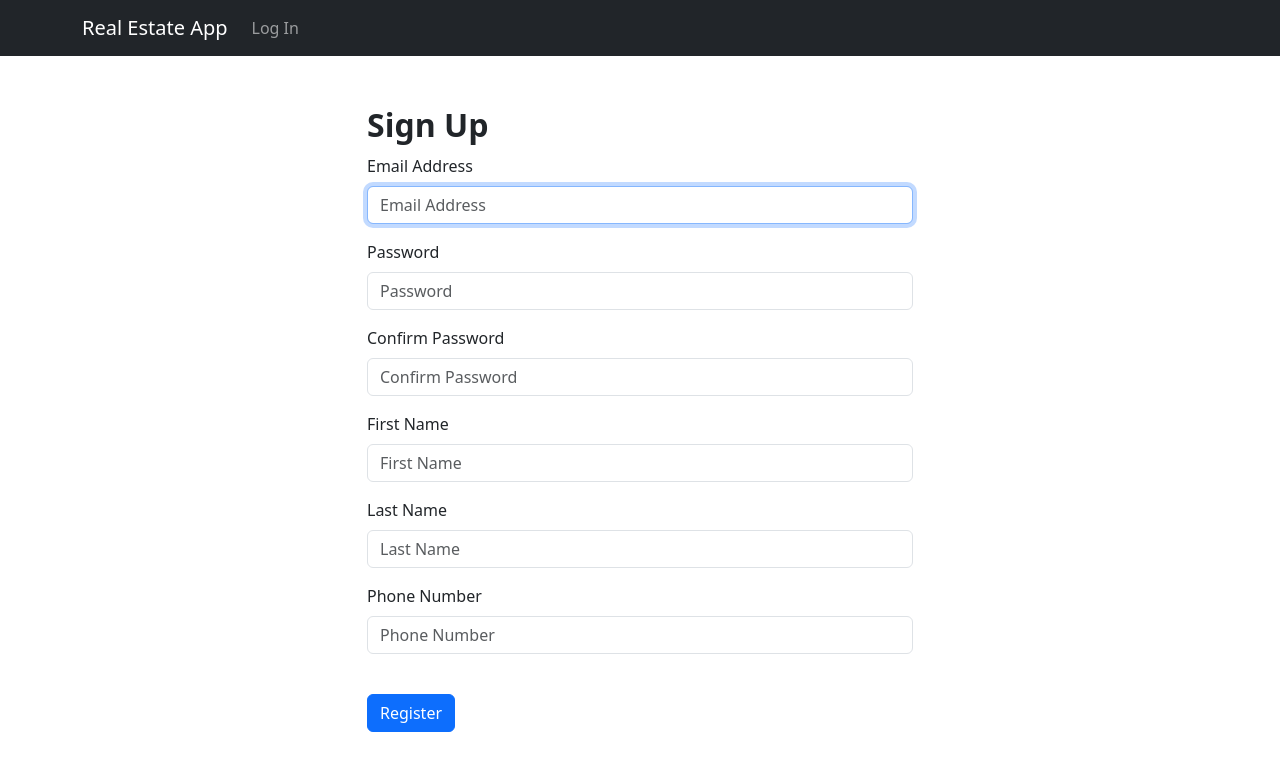
After one commit to DataRohit/Django-RealEstate, a Django app: template realestate/templates/registration/signup.html in a window 1280 px wide. The commit adds this page. Shown: the top 771 px of the page. Run offline with Django 4.2, Linux system fonts and the light colour scheme; the template is opened without the code that fills it: values that come from a table or form of the project are taken from there, others are empty; some libraries are stand-ins or nearby versions.

Commit message:
Added SignUp View and Template

```diff
--- a/realestate/apps/pending/forms.py
+++ b/realestate/apps/pending/forms.py
@@ -46,18 +46,47 @@ class InviteHomebuyerForm(forms.Form):
 
 
 class SignupForm(forms.ModelForm):
+    username = forms.EmailField(
+        label="Email Address",
+        widget=forms.TextInput(
+            attrs={"autofocus": True, "placeholder": "Email Address", "type": "email"}
+        ),
+    )
     registration_token = forms.CharField(
         min_length=64, max_length=64, widget=forms.HiddenInput
     )
+    password = forms.CharField(
+        label="Password",
+        strip=False,
+        widget=forms.PasswordInput(
+            attrs={"autocomplete": "new-password", "placeholder": "Password"}
+        ),
+    )
     password_conformation = forms.CharField(
-        label="Password confirmation", widget=forms.PasswordInput
+        label="Confirm Password",
+        strip=False,
+        widget=forms.PasswordInput(
+            attrs={"autocomplete": "new-password", "placeholder": "Confirm Password"}
+        ),
+    )
+    first_name = forms.CharField(
+        label="First Name",
+        widget=forms.TextInput(attrs={"placeholder": "First Name"}),
+    )
+    last_name = forms.CharField(
+        label="Last Name",
+        widget=forms.TextInput(attrs={"placeholder": "Last Name"}),
+    )
+    phone = forms.CharField(
+        label="Phone Number",
+        widget=forms.TextInput(attrs={"placeholder": "Phone Number"}),
     )
 
     class Meta:
         model = User
         fields = (
             "registration_token",
-            "email",
+            "username",
             "password",
             "password_conformation",
             "first_name",
--- a/realestate/templates/base.html
+++ b/realestate/templates/base.html
@@ -19,7 +19,7 @@
 <body>
     <nav class="navbar navbar-expand-lg navbar-dark bg-dark">
         <div class="container container-fluid">
-            <a class="navbar-brand" href={% url "home" %}>Real Estate App</a>
+            <a class="navbar-brand" href="{% url 'home' %}">Real Estate App</a>
             <button class="navbar-toggler" type="button" data-bs-toggle="collapse" data-bs-target="#navbarSupportedContent" aria-controls="navbarSupportedContent" aria-expanded="false" aria-label="Toggle navigation">
                 <span class="navbar-toggler-icon"></span>
             </button>
@@ -27,7 +27,7 @@
                 <ul class="navbar-nav me-auto mb-2 mb-lg-0">
                     {% if user.is_staff %}
                         <li class="nav-item">
-                            <a class="nav-link" aria-current="page" href={% url 'admin:index' %}>Admin</a>
+                            <a class="nav-link" aria-current="page" href="{% url 'admin:index' %}">Admin</a>
                         </li>
                     {% endif %}
 
@@ -35,11 +35,11 @@
 
                     {% if user.is_authenticated %}
                         <li class="nav-item">
-                            <a class="nav-link" aria-current="page" href={% url 'logout' %}>Logout</a>
+                            <a class="nav-link" aria-current="page" href="{% url 'logout' %}">Logout</a>
                         </li>
                     {% else %}
                         <li class="nav-item">
-                            <a class="nav-link" aria-current="page" href={% url 'login' %}>Log In</a>
+                            <a class="nav-link" aria-current="page" href="{% url 'login' %}">Log In</a>
                         </li>
                     {% endif %}
                 </ul>
--- a/realestate/templates/registration/login.html
+++ b/realestate/templates/registration/login.html
@@ -2,6 +2,10 @@
 {% load django_bootstrap5 %}
 {% bootstrap_javascript %}
 {% bootstrap_css %}
+
+{% block title %}
+    Login
+{% endblock %}
 
 {% block body %}
     <div class="container mt-5">
@@ -10,7 +14,7 @@
             <div class="col-sm-6">
                 <h2 class="mt-4"><strong>Login</strong></h2>
                 <div style="margin: 10px 0" class="well">
-                    <form style="margin-bottom: 20px" action="{% url "login" %}" role="form" method="post">
+                    <form style="margin-bottom: 20px" action="{% url 'login' %}" role="form" method="post">
                         {% csrf_token %}
                         {% bootstrap_form form %}
                         <div class="pull-right" style="margin-top: 40px">
--- /dev/null
+++ b/realestate/templates/registration/signup.html
@@ -0,0 +1,29 @@
+{% extends "base.html" %}
+{% load django_bootstrap5 %}
+{% bootstrap_javascript %}
+{% bootstrap_css %}
+
+{% block title %}
+    Sign Up
+{% endblock %}
+
+{% block body %}
+    <div class="row">
+        <div class="col-sm-3"></div>
+        <div class="col-sm-6">
+            <h2 style="margin-top:50px">
+                <strong>Sign Up</strong>
+            </h2>
+            {% bootstrap_messages %}
+            <div style="margin: 10px 0" class="well">
+                <form style="margin-bottom:20px" action="{% url 'signup' %}" role="form" method="post">
+                    {% csrf_token %}
+                    {% bootstrap_form signup_form %}
+                    <div class="pull-right" style="margin-top: 40px">
+                        {% bootstrap_button "Register" %}
+                    </div>
+                </form>
+            </div>
+        <div class="col-sm-3"></div>
+    </div>
+{% endblock %}
```
Also changed, not shown: realestate/apps/appauth/views.py (+3 -4 lines), realestate/apps/pending/views.py (+27 -4 lines).
